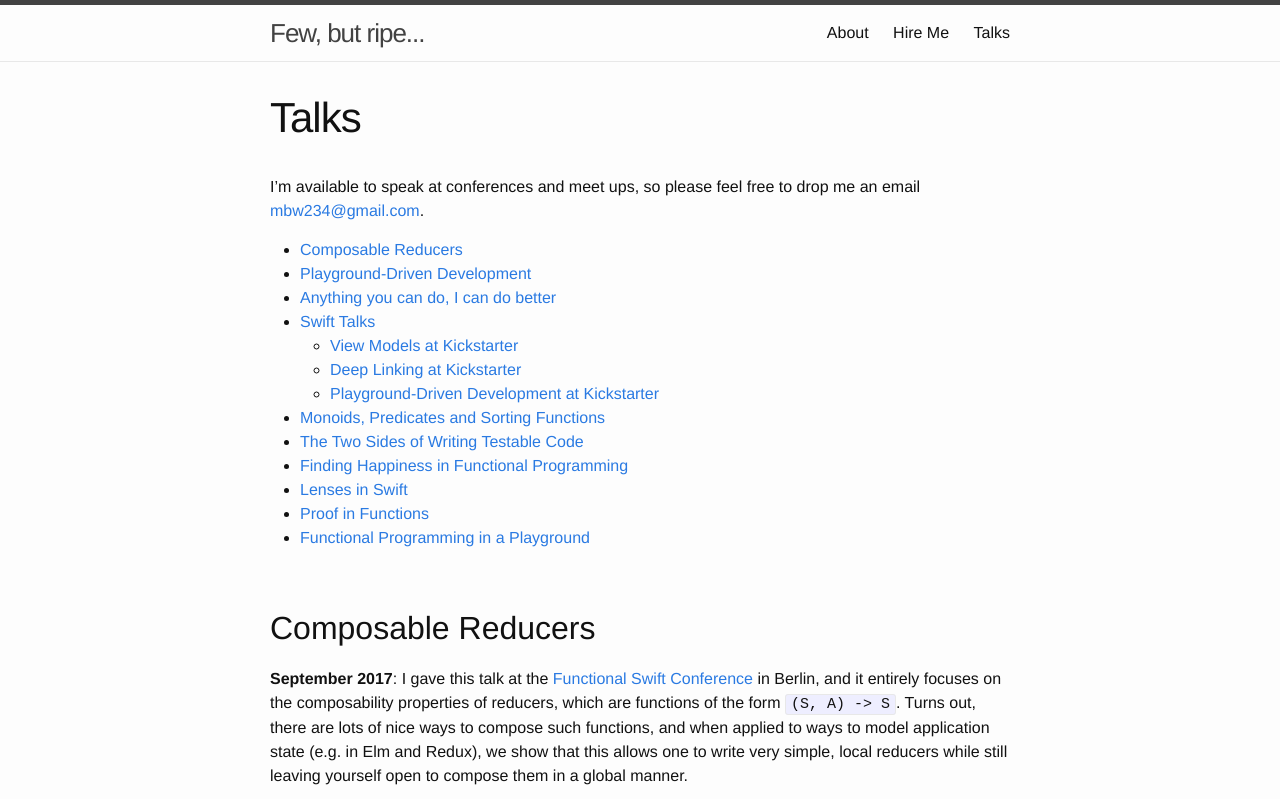
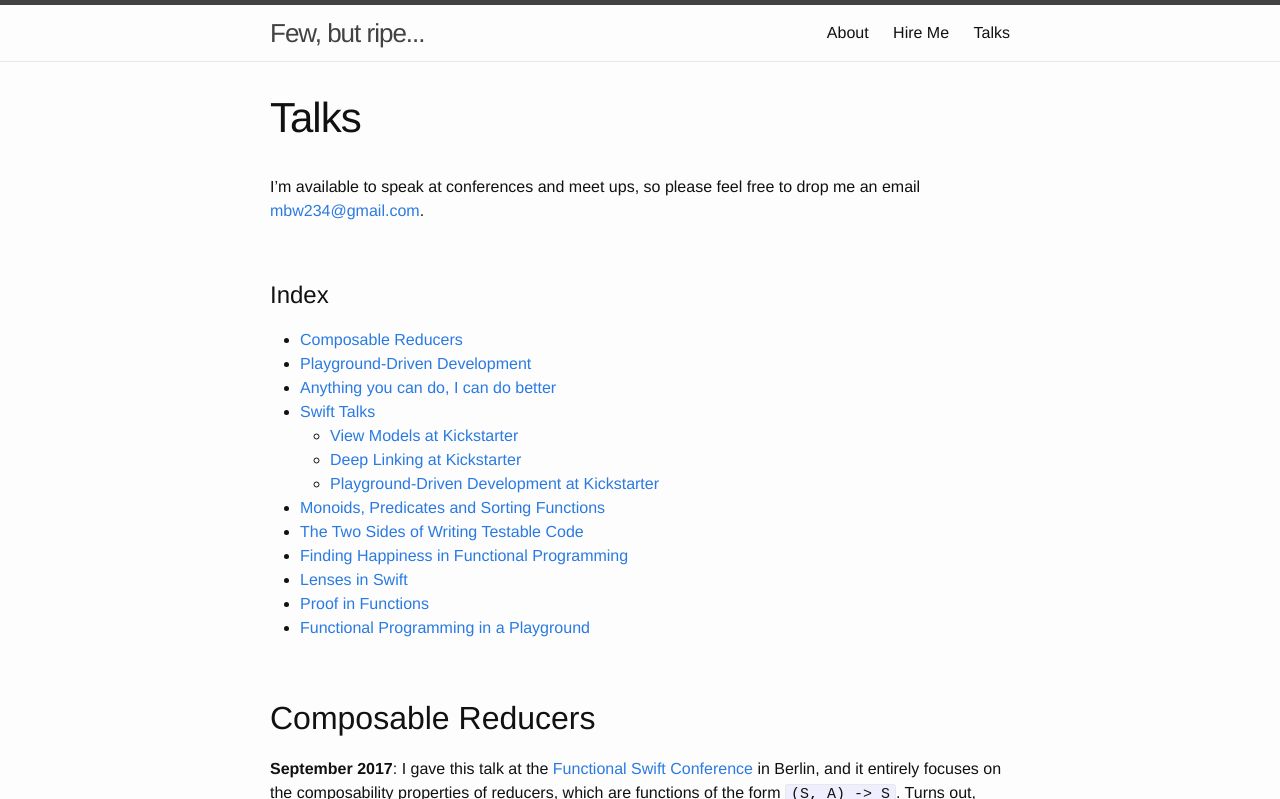
Before and after one commit to mbrandonw/mbrandonw.github.io, a Jekyll site: the page built from talks.md, in a window 1280 px wide and 900 px high, cut to the strip 0-799 px from the top of the window. Built offline with Jekyll 4.4.1, drawn with Linux system fonts in a browser that asks for light colours.

Commit message:
index title

```diff
--- a/talks.md
+++ b/talks.md
@@ -5,6 +5,10 @@ permalink: /talks/
 ---
 
 I’m available to speak at conferences and meet ups, so please feel free to drop me an email [mbw234@gmail.com](mailto:mbw234@gmail.com).
+
+<br>
+
+# Index
 
 * [Composable Reducers](#composable-reducers)
 * [Playground-Driven Development](#playground-driven-development)
```
